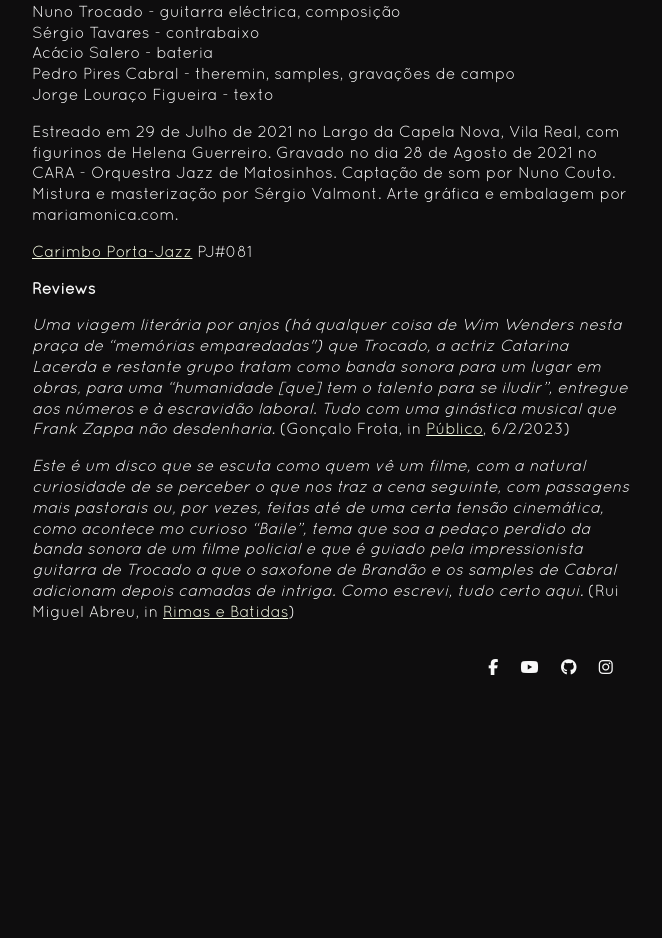
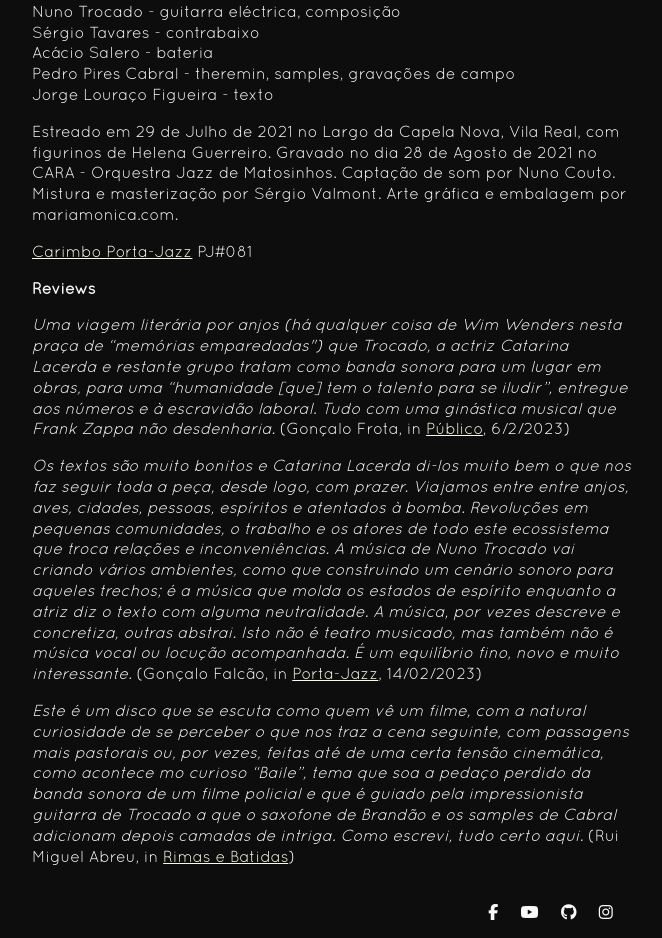
Before and after one commit to ntrocado/ntrocado.github.io, a Jekyll site: the page built from projects/umbral.html, in a window 1280 px wide. Shown: the part 682-1620 px from the top of the page, without its empty margins (308-970 px from the left). Built offline with Jekyll 4.4.1, drawn with Linux system fonts in a browser that asks for light colours; nearby versions of some CDN libraries; before the commit the page ends 1375 px from its top, so only the background shows below that.

Commit message:
Add review for Umbral

```diff
--- a/projects/umbral.html
+++ b/projects/umbral.html
@@ -25,5 +25,7 @@ title: Nuno Trocado - Projects - Umbral
 <h3>Reviews</h3>
   <p><em>Uma viagem literária por anjos (há qualquer coisa de Wim Wenders nesta praça de “memórias emparedadas") que Trocado, a actriz Catarina Lacerda e restante grupo tratam como banda sonora para um lugar em obras, para uma “humanidade [que] tem o talento para se iludir”, entregue aos números e à escravidão laboral. Tudo com uma ginástica musical que Frank Zappa não desdenharia.</em> (Gonçalo Frota, in <a href="https://www.publico.pt/2023/02/06/culturaipsilon/noticia/palavra-jazz-elastica-festival-portajazz-2037832">Público</a>, 6/2/2023)</p>
 
+  <p><em>Os textos são muito bonitos e Catarina Lacerda di-los muito bem o que nos faz seguir toda a peça, desde logo, com prazer. Viajamos entre entre anjos, aves, cidades, pessoas, espíritos e atentados à bomba. Revoluções em pequenas comunidades, o trabalho e os atores de todo este ecossistema que troca relações e inconveniências. A música de Nuno Trocado vai criando vários ambientes, como que construindo um cenário sonoro para aqueles trechos; é a música que molda os estados de espírito enquanto a atriz diz o texto com alguma neutralidade. A música, por vezes descreve e concretiza, outras abstrai. Isto não é teatro musicado, mas também não é música vocal ou locução acompanhada. É um equilíbrio fino, novo e muito interessante.</em> (Gonçalo Falcão, in <a href="https://jazz.pt/report/2023/02/14/ninguem-vira-tirar-do-lume-as-nossas-castanhas-porta-jazz-2023/">Porta-Jazz</a>, 14/02/2023)</p>
+
   <p><em>Este é um disco que se escuta como quem vê um filme, com a natural curiosidade de se perceber o que nos traz a cena seguinte, com passagens mais pastorais ou, por vezes, feitas até de uma certa tensão cinemática, como acontece mo curioso “Baile”, tema que soa a pedaço perdido da banda sonora de um filme policial e que é guiado pela impressionista guitarra de Trocado a que o saxofone de Brandão e os samples de Cabral adicionam depois camadas de intriga. Como escrevi, tudo certo aqui.</em> (Rui Miguel Abreu, in <a href="https://www.rimasebatidas.pt/notas-azuis-104-especial-carimbo-porta-jazz-2022-parte-1/">Rimas e Batidas</a>)</p>
 </section>
```
